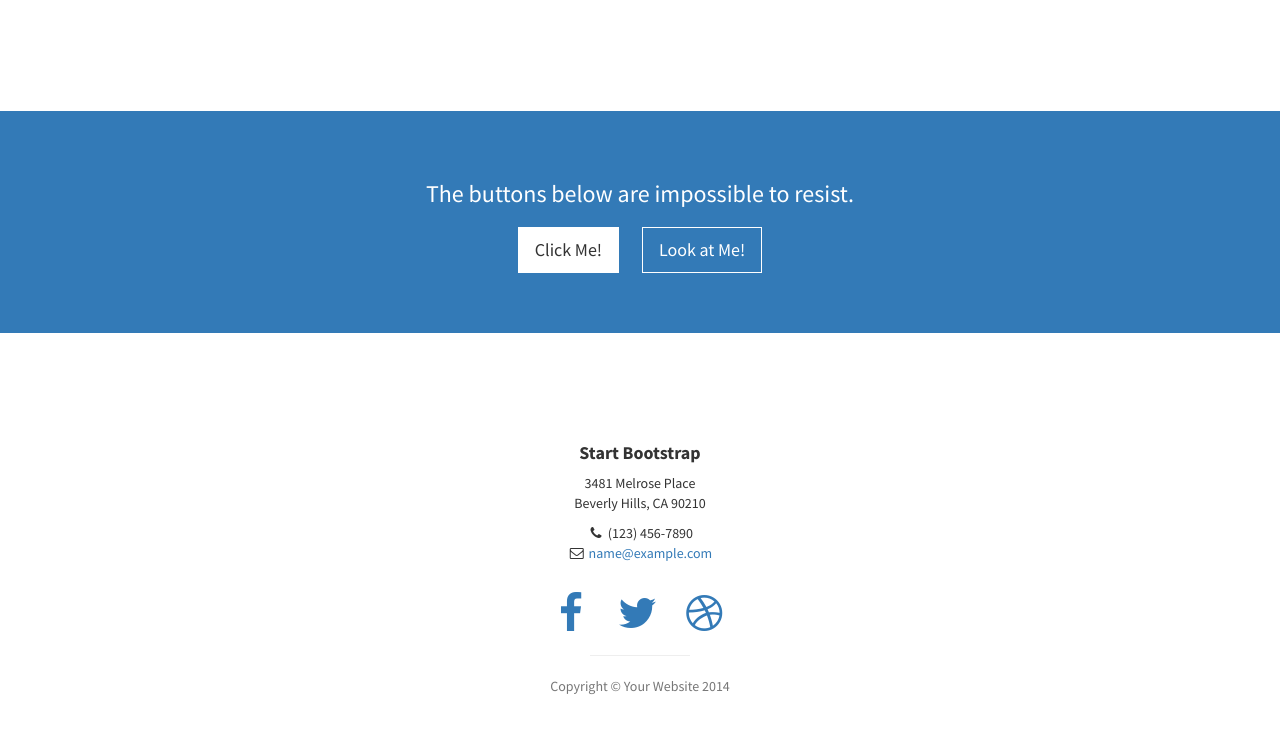
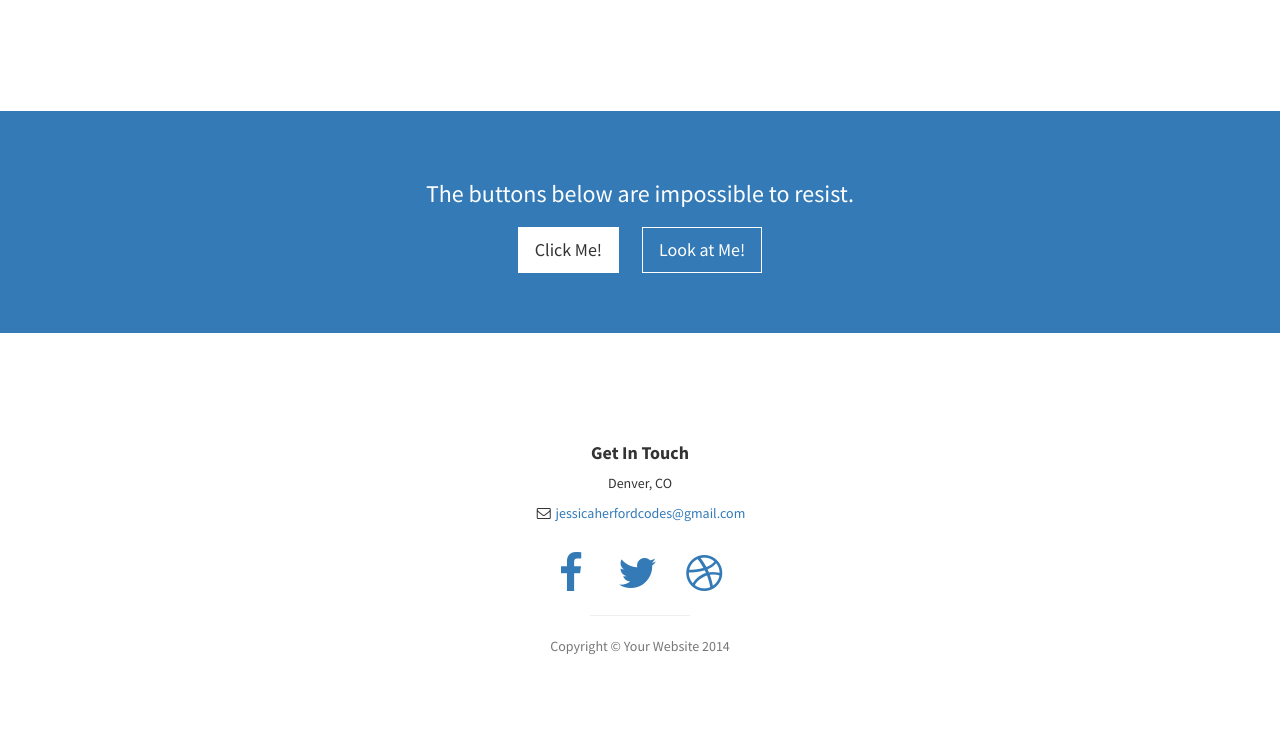
Before and after one commit to jessicaherford/portfolio_site_2016, a plain HTML site: page index.html in a window 1280 px wide. Shown: the part 2185-2919 px from the top of the page. Drawn offline with Linux system fonts and the light colour scheme.

Commit message:
Deploying to firebase

```diff
--- a/index.html
+++ b/index.html
@@ -200,12 +200,11 @@
         <div class="container">
             <div class="row">
                 <div class="col-lg-10 col-lg-offset-1 text-center">
-                    <h4><strong>Start Bootstrap</strong>
+                    <h4><strong>Get In Touch</strong>
                     </h4>
-                    <p>3481 Melrose Place<br>Beverly Hills, CA 90210</p>
+                    <p>Denver, CO</p>
                     <ul class="list-unstyled">
-                        <li><i class="fa fa-phone fa-fw"></i> (123) 456-7890</li>
-                        <li><i class="fa fa-envelope-o fa-fw"></i>  <a href="mailto:name@example.com">name@example.com</a>
+                        <li><i class="fa fa-envelope-o fa-fw"></i>  <a href="jessicaherfordcodes@gmail.com"> jessicaherfordcodes@gmail.com</a>
                         </li>
                     </ul>
                     <br>
```
